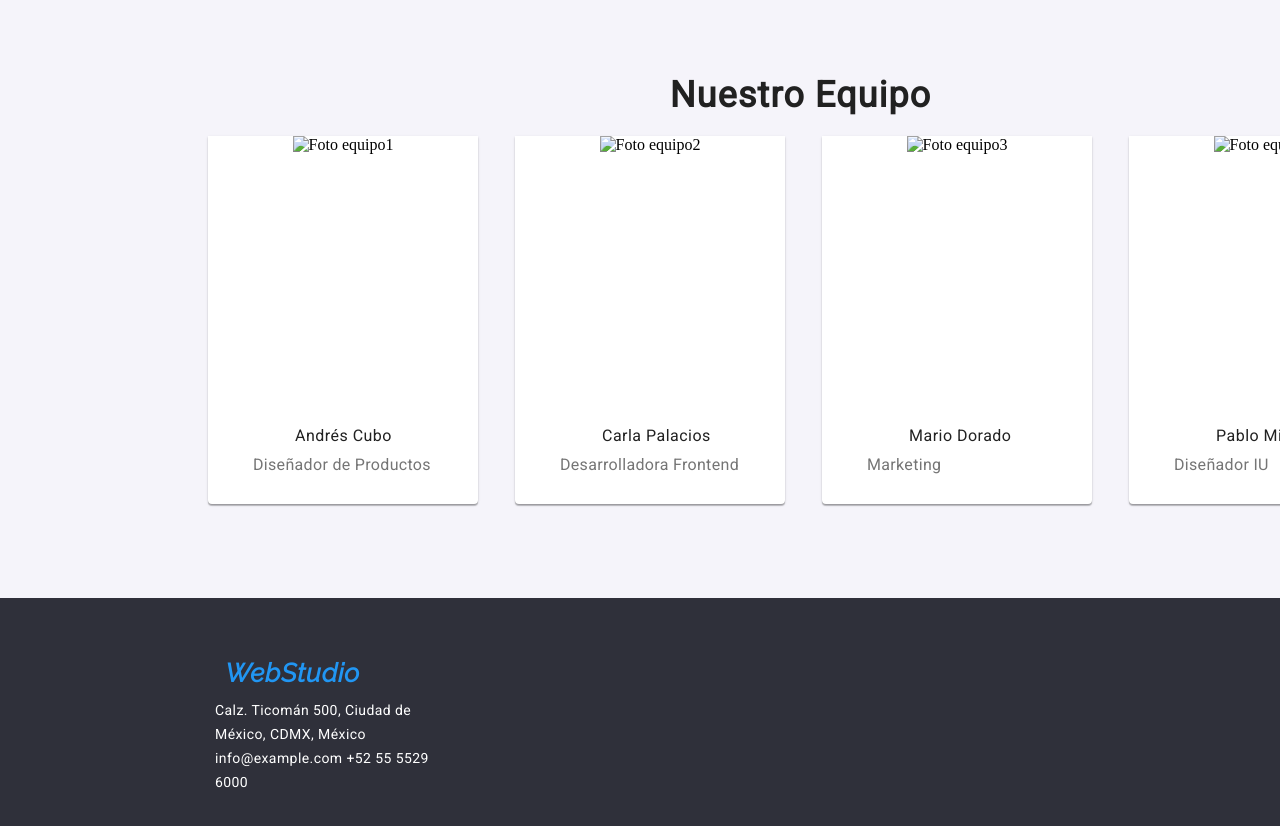
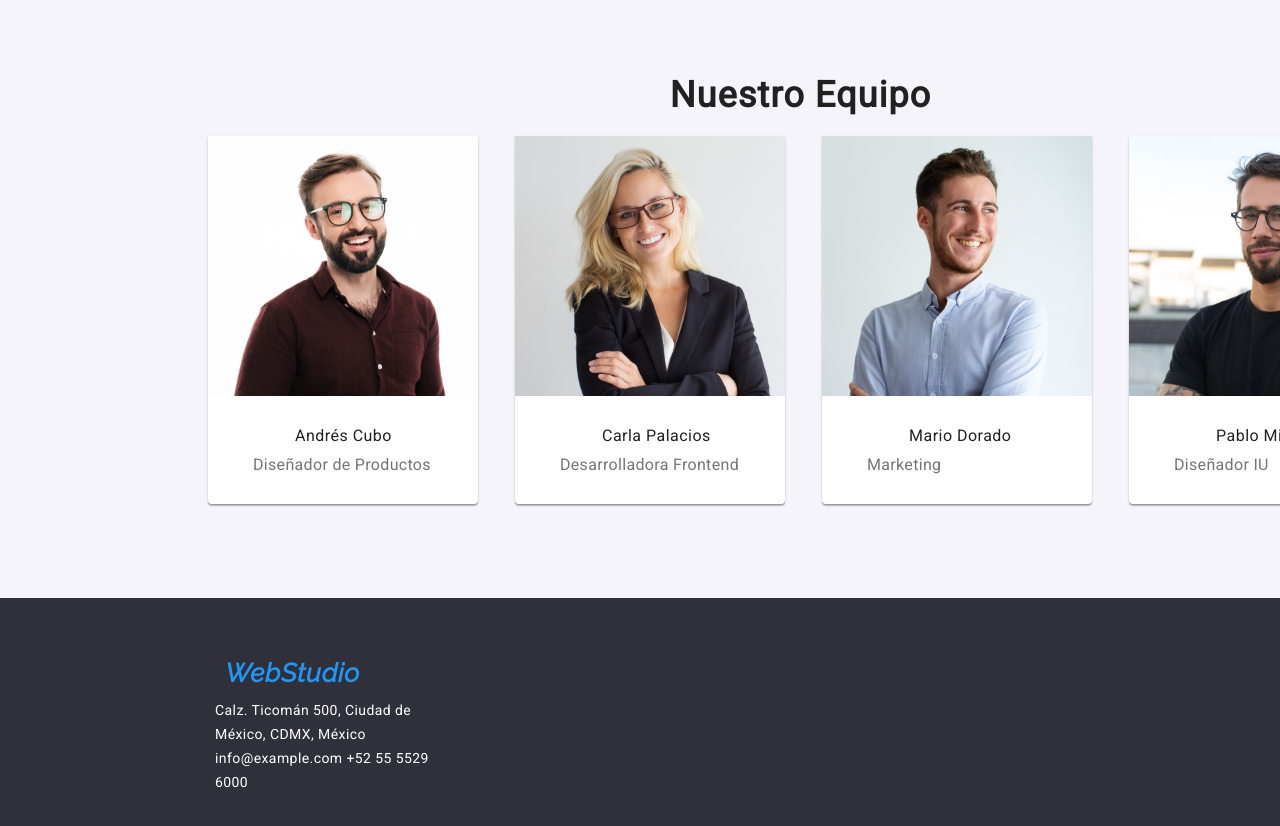
Before and after one commit to sergioing1000/goit-markup-hw-01, a plain HTML site: page index.html in a window 1280 px wide. Shown: the part 1560-2386 px from the top of the page. Drawn offline with Linux system fonts and the light colour scheme; the site is published under a folder, as on GitHub Pages, so addresses that start at the root find nothing.

Commit message:
modified:   index.html

```diff
--- a/index.html
+++ b/index.html
@@ -70,22 +70,22 @@
             <h2 class="nuestro-equipo-titulo"> Nuestro Equipo </h2>
             <section class="equipo">
                 <section class="equipo1">
-                    <img src="/images/equipo1.jpg" alt="Foto equipo1" width="270">
+                    <img src="./images/equipo1.jpg" alt="Foto equipo1" width="270">
                     <span class="nombre"> Andrés Cubo </span>
                     <span class="posicion"> Diseñador de Productos </span>
                 </section>
                 <section class="equipo2">
-                    <img src="/images/equipo2.jpg" alt="Foto equipo2" width="270">
+                    <img src="./images/equipo2.jpg" alt="Foto equipo2" width="270">
                     <span class="nombre"> Carla Palacios </span>
                     <span class="posicion"> Desarrolladora Frontend </span>
                 </section>
                 <section class="equipo3">
-                    <img src="/images/equipo3.jpg" alt="Foto equipo3" width="270">
+                    <img src="./images/equipo3.jpg" alt="Foto equipo3" width="270">
                     <span class="nombre"> Mario Dorado </span>
                     <span class="posicion"> Marketing </span>
                 </section>
                 <section class="equipo4">
-                    <img src="/images/equipo4.jpg" alt="Foto equipo4" width="270">
+                    <img src="./images/equipo4.jpg" alt="Foto equipo4" width="270">
                     <span class="nombre"> Pablo Mijangos </span>
                     <span class="posicion"> Diseñador IU </span>
                 </section>
```
